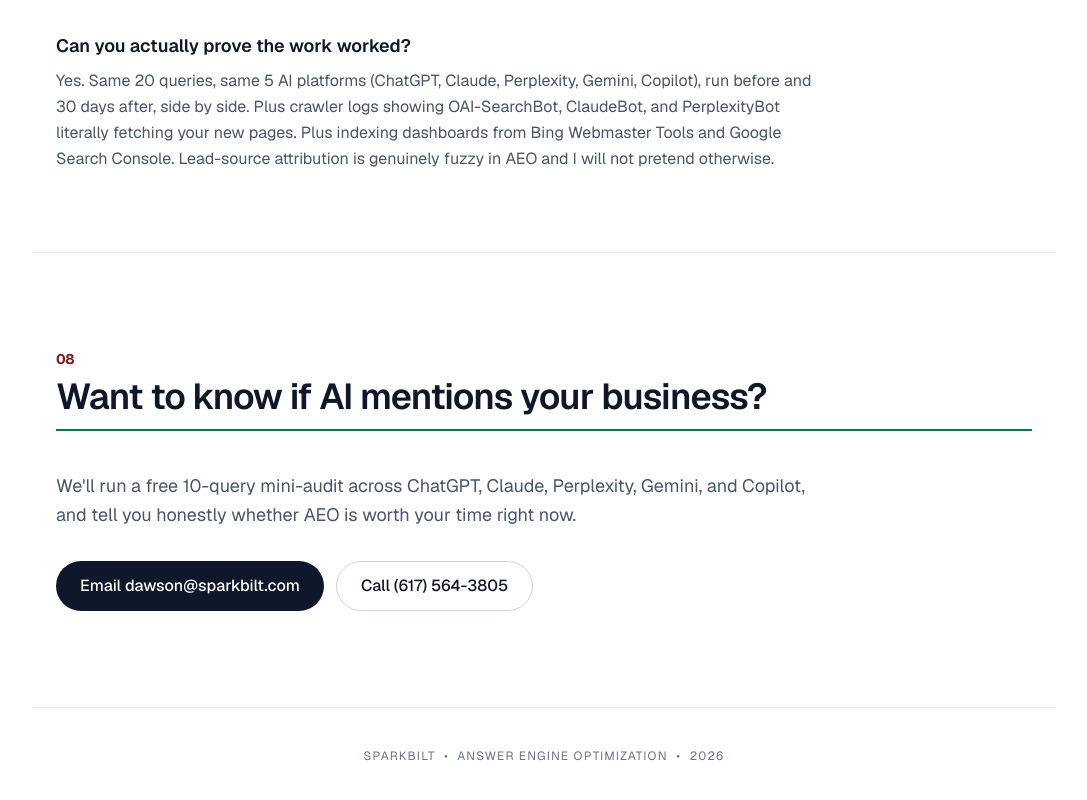
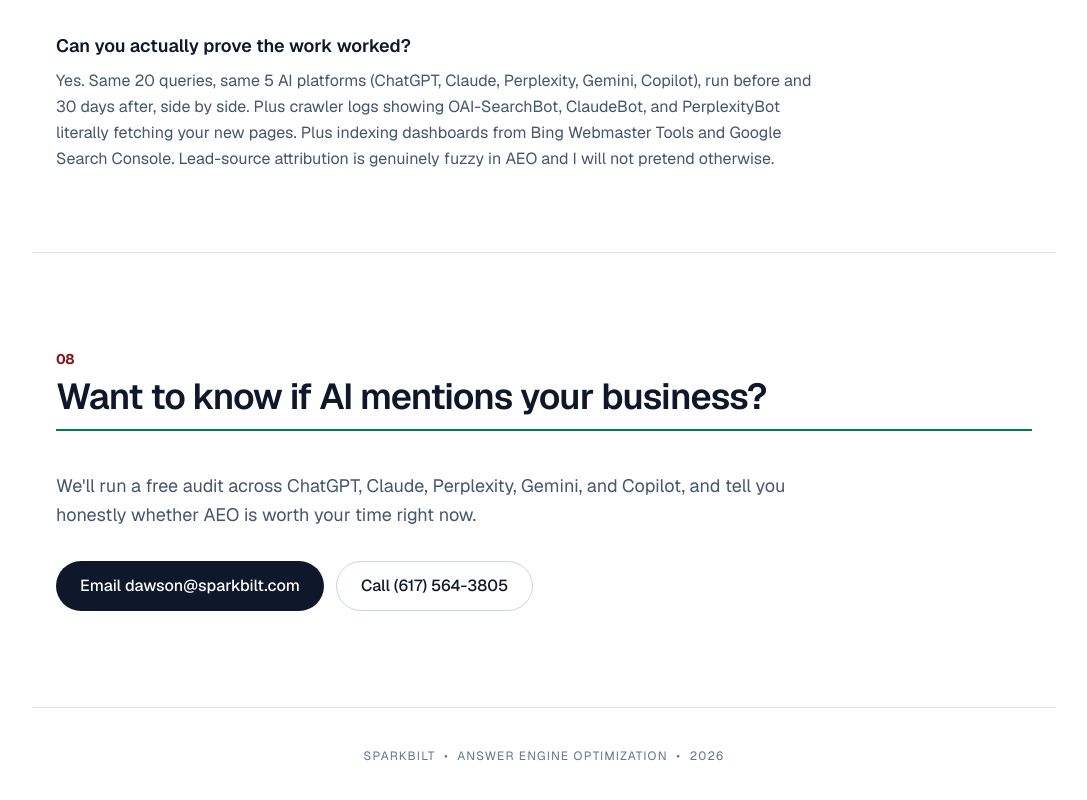
Before and after one commit to dawsonrose20/dawsonrose-aeo, a Next.js app: page / in a window 1280 px wide. Shown: the part 5910-6710 px from the top of the page, without its empty margins (96-1183 px from the left). Built offline with nearby package versions, Linux system fonts and the light colour scheme.

Commit message:
Update page.tsx CTA
"audit" instead of "10 query mini-audit"

```diff
--- a/app/page.tsx
+++ b/app/page.tsx
@@ -593,7 +593,7 @@ export default function Home() {
           />
           <div className="max-w-3xl">
             <p className="text-lg text-slate-600 leading-relaxed mb-8">
-              We&apos;ll run a free 10-query mini-audit across ChatGPT,
+              We&apos;ll run a free audit across ChatGPT,
               Claude, Perplexity, Gemini, and Copilot, and tell you honestly
               whether AEO is worth your time right now.
             </p>
```
